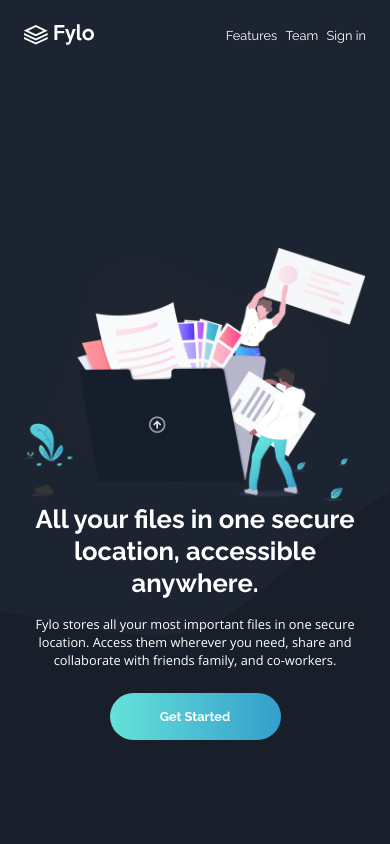
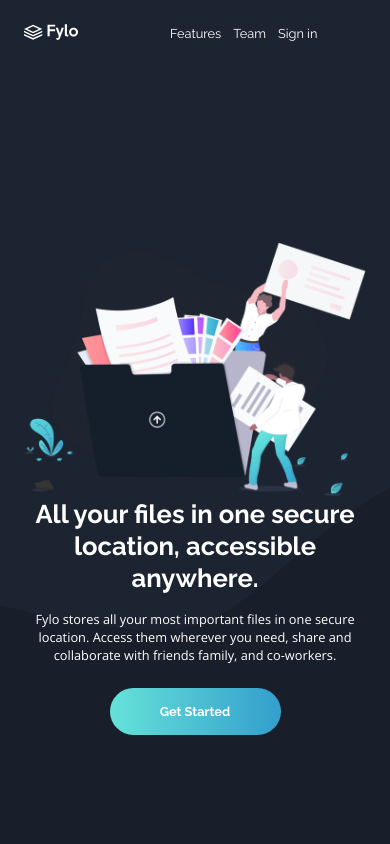
Before and after one commit to Kishor2k/fylo, a plain HTML site: page index.html in a window 390 px wide. Shown: the top 844 px of the page. Drawn offline with nearby package versions, Linux system fonts and the light colour scheme.

Commit message:
Add files via upload

```diff
--- a/style.css
+++ b/style.css
@@ -81,9 +81,6 @@
 }
 header .logo img{
 	width:100%;
-}
-header .nav-links{
-
 }
 header li{
 	display: inline-block;
@@ -293,7 +290,7 @@
 	background:var(--dark-blue-footer);
 	display: flex;
 	align-items: center;
-	padding:0 8rem;
+	padding:4rem 8rem;
 }
 .footer-flex{
 	margin-top: 20rem;
@@ -427,6 +424,14 @@
 	html{
 		font-size:50%;
 	}
+
+	header .nav-links{
+		width:80%;
+		display: flex;
+	}
+	header li{
+		margin-left:1.5rem;
+	}
 	header .logo img, #footer .logo img{
 		width:40%;
 	}
```
